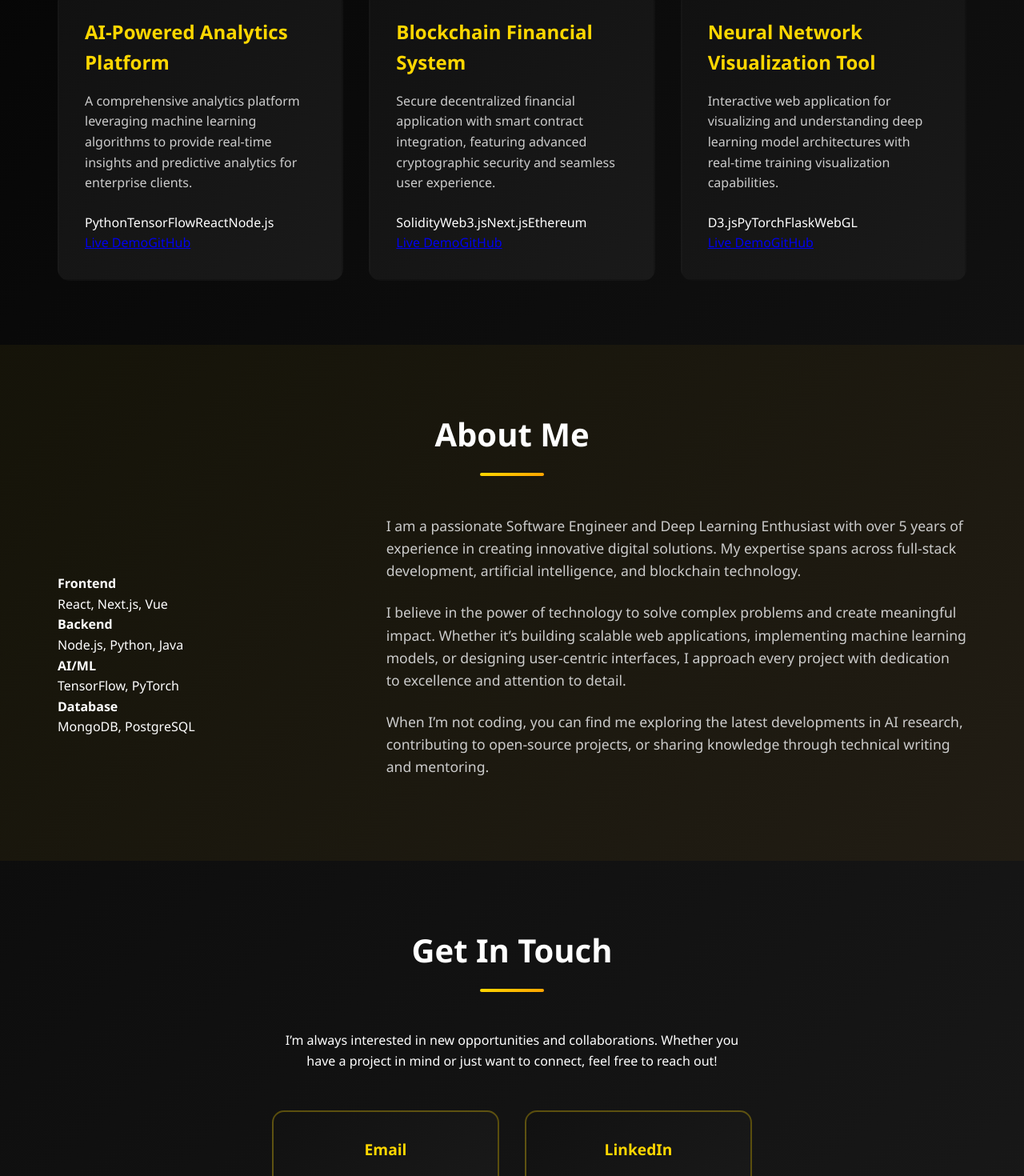
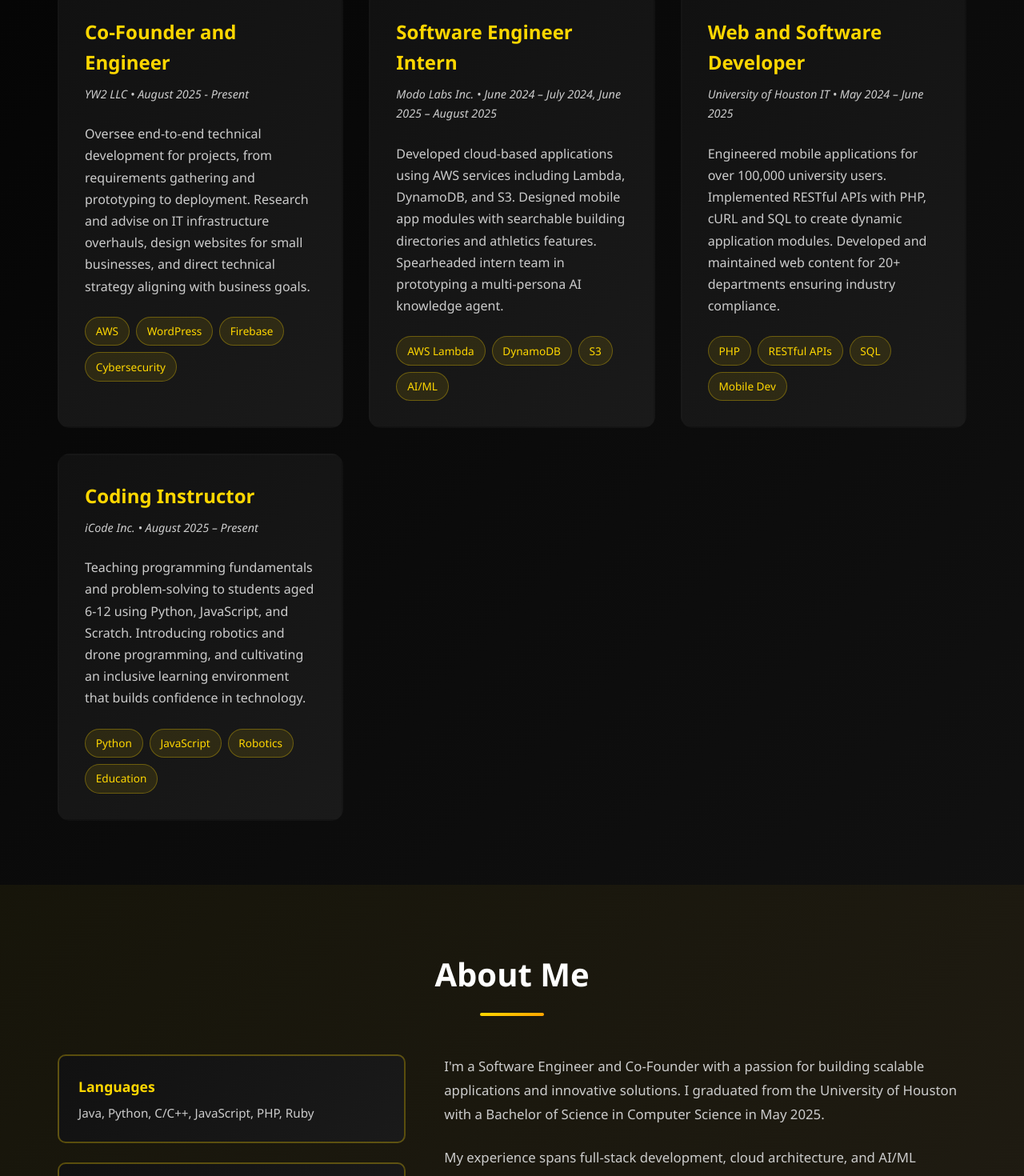
Before and after one commit to Redamere/vt, a Next.js app: page / in a window 1280 px wide. Shown: the part 1025-2495 px from the top of the page at 80% size. Built offline with nearby package versions, Linux system fonts and the light colour scheme.

Commit message:
updated experience and info

```diff
--- a/src/app/layout.tsx
+++ b/src/app/layout.tsx
@@ -1,10 +1,8 @@
 import '../styles.css';
-
 export const metadata = {
-  title: "Paolo's Portfolio",
-  description: "Professional portfolio of Paolo",
+  title: "Sean Paolo Banza - Portfolio",
+  description: "Software Engineer specializing in full-stack development, cloud solutions, and AI/ML",
 };
-
 export default function RootLayout({
   children,
 }: {
@@ -12,11 +10,7 @@
 }) {
   return (
     <html lang="en">
-      <head>
-        <meta charSet="UTF-8" />
-        <meta name="viewport" content="width=device-width, initial-scale=1.0" />
-        <link rel="icon" href="/favicon.ico" />
-      </head>
+      <head />
       <body>{children}</body>
     </html>
   );
--- a/src/app/page.tsx
+++ b/src/app/page.tsx
@@ -45,10 +45,10 @@
       {/* Navigation */}
       <nav className="navbar">
         <div className="nav-container">
-          <div className="logo">{"Paolo"}</div>
+          <div className="logo">{"Sean Paolo Banza"}</div>
           <div className="nav-links">
             <a href="#home">{"Home"}</a>
-            <a href="#projects">{"Projects"}</a>
+            <a href="#experience">{"Experience"}</a>
             <a href="#about">{"About"}</a>
             <a href="#contact">{"Contact"}</a>
           </div>
@@ -58,67 +58,72 @@
       {/* Hero Section */}
       <section id="home" className="hero">
         <div className="hero-content fade-in">
-          <h1>{"Paolo's Portfolio"}</h1>
+          <h1>{"Sean Paolo Banza"}</h1>
           <p>
-            {"Crafting digital experiences with elegance and precision. Transforming ideas into impactful solutions through innovative technology and thoughtful design."}
+            {"Software Engineer and Co-Founder specializing in full-stack development, cloud solutions, and AI/ML. Building scalable applications and transforming ideas into impactful digital experiences."}
           </p>
-          <a href="#projects" className="cta-button">{"View My Work"}</a>
+          <a href="#experience" className="cta-button">{"View My Work"}</a>
         </div>
       </section>
 
-      {/* Projects Section */}
-      <section id="projects" className="section">
+      {/* Experience Section */}
+      <section id="experience" className="section">
         <div className="container">
-          <h2 className="section-title fade-in">{"Featured Projects"}</h2>
+          <h2 className="section-title fade-in">{"Experience"}</h2>
           <div className="project-grid">
             <div className="project-card fade-in">
-              <h3>{"AI-Powered Analytics Platform"}</h3>
+              <h3>{"Co-Founder and Engineer"}</h3>
+              <p className="company-info">{"YW2 LLC • August 2025 - Present"}</p>
               <p>
-                {"A comprehensive analytics platform leveraging machine learning algorithms to provide real-time insights and predictive analytics for enterprise clients."}
+                {"Oversee end-to-end technical development for projects, from requirements gathering and prototyping to deployment. Research and advise on IT infrastructure overhauls, design websites for small businesses, and direct technical strategy aligning with business goals."}
               </p>
               <div className="project-tech">
-                <span className="tech-tag">{"Python"}</span>
-                <span className="tech-tag">{"TensorFlow"}</span>
-                <span className="tech-tag">{"React"}</span>
-                <span className="tech-tag">{"Node.js"}</span>
-              </div>
-              <div className="project-links">
-                <a href="#">{"Live Demo"}</a>
-                <a href="#">{"GitHub"}</a>
+                <span className="tech-tag">{"AWS"}</span>
+                <span className="tech-tag">{"WordPress"}</span>
+                <span className="tech-tag">{"Firebase"}</span>
+                <span className="tech-tag">{"Cybersecurity"}</span>
               </div>
             </div>
 
             <div className="project-card fade-in">
-              <h3>{"Blockchain Financial System"}</h3>
+              <h3>{"Software Engineer Intern"}</h3>
+              <p className="company-info">{"Modo Labs Inc. • June 2024 – July 2024, June 2025 – August 2025"}</p>
               <p>
-                {"Secure decentralized financial application with smart contract integration, featuring advanced cryptographic security and seamless user experience."}
+                {"Developed cloud-based applications using AWS services including Lambda, DynamoDB, and S3. Designed mobile app modules with searchable building directories and athletics features. Spearheaded intern team in prototyping a multi-persona AI knowledge agent."}
               </p>
               <div className="project-tech">
-                <span className="tech-tag">{"Solidity"}</span>
-                <span className="tech-tag">{"Web3.js"}</span>
-                <span className="tech-tag">{"Next.js"}</span>
-                <span className="tech-tag">{"Ethereum"}</span>
-              </div>
-              <div className="project-links">
-                <a href="#">{"Live Demo"}</a>
-                <a href="#">{"GitHub"}</a>
+                <span className="tech-tag">{"AWS Lambda"}</span>
+                <span className="tech-tag">{"DynamoDB"}</span>
+                <span className="tech-tag">{"S3"}</span>
+                <span className="tech-tag">{"AI/ML"}</span>
               </div>
             </div>
 
             <div className="project-card fade-in">
-              <h3>{"Neural Network Visualization Tool"}</h3>
+              <h3>{"Web and Software Developer"}</h3>
+              <p className="company-info">{"University of Houston IT • May 2024 – June 2025"}</p>
               <p>
-                {"Interactive web application for visualizing and understanding deep learning model architectures with real-time training visualization capabilities."}
+                {"Engineered mobile applications for over 100,000 university users. Implemented RESTful APIs with PHP, cURL and SQL to create dynamic application modules. Developed and maintained web content for 20+ departments ensuring industry compliance."}
               </p>
               <div className="project-tech">
-                <span className="tech-tag">{"D3.js"}</span>
-                <span className="tech-tag">{"PyTorch"}</span>
-                <span className="tech-tag">{"Flask"}</span>
-                <span className="tech-tag">{"WebGL"}</span>
+                <span className="tech-tag">{"PHP"}</span>
+                <span className="tech-tag">{"RESTful APIs"}</span>
+                <span className="tech-tag">{"SQL"}</span>
+                <span className="tech-tag">{"Mobile Dev"}</span>
               </div>
-              <div className="project-links">
-                <a href="#">{"Live Demo"}</a>
-                <a href="#">{"GitHub"}</a>
+            </div>
+
+            <div className="project-card fade-in">
+              <h3>{"Coding Instructor"}</h3>
+              <p className="company-info">{"iCode Inc. • August 2025 – Present"}</p>
+              <p>
+                {"Teaching programming fundamentals and problem-solving to students aged 6-12 using Python, JavaScript, and Scratch. Introducing robotics and drone programming, and cultivating an inclusive learning environment that builds confidence in technology."}
+              </p>
+              <div className="project-tech">
+                <span className="tech-tag">{"Python"}</span>
+                <span className="tech-tag">{"JavaScript"}</span>
+                <span className="tech-tag">{"Robotics"}</span>
+                <span className="tech-tag">{"Education"}</span>
               </div>
             </div>
           </div>
@@ -133,32 +138,43 @@
             <div className="about-image">
               <div className="skills-grid">
                 <div className="skill-item">
-                  <h4>{"Frontend"}</h4>
-                  <p>{"React, Next.js, Vue"}</p>
+                  <h4>{"Languages"}</h4>
+                  <p>{"Java, Python, C/C++, JavaScript, PHP, Ruby"}</p>
                 </div>
                 <div className="skill-item">
-                  <h4>{"Backend"}</h4>
-                  <p>{"Node.js, Python, Java"}</p>
+                  <h4>{"Frameworks"}</h4>
+                  <p>{"MERN, LAMP, Ruby On Rails, ASP.net"}</p>
                 </div>
                 <div className="skill-item">
-                  <h4>{"AI/ML"}</h4>
-                  <p>{"TensorFlow, PyTorch"}</p>
+                  <h4>{"Cloud & Tools"}</h4>
+                  <p>{"AWS, Azure, Docker, Git"}</p>
                 </div>
                 <div className="skill-item">
-                  <h4>{"Database"}</h4>
-                  <p>{"MongoDB, PostgreSQL"}</p>
+                  <h4>{"Databases"}</h4>
+                  <p>{"PostgreSQL, MongoDB, DynamoDB"}</p>
+                </div>
+                <div className="skill-item">
+                  <h4>{"AI/ML Libraries"}</h4>
+                  <p>{"TensorFlow, PyTorch, Keras"}</p>
+                </div>
+                <div className="skill-item">
+                  <h4>{"Data Science"}</h4>
+                  <p>{"Pandas, NumPy, Matplotlib, Rasterio"}</p>
                 </div>
               </div>
             </div>
             <div className="about-text">
               <p>
-                {"I am a passionate Software Engineer and Deep Learning Enthusiast with over 5 years of experience in creating innovative digital solutions. My expertise spans across full-stack development, artificial intelligence, and blockchain technology."}
+                {"I'm a Software Engineer and Co-Founder with a passion for building scalable applications and innovative solutions. I graduated from the University of Houston with a Bachelor of Science in Computer Science in May 2025."}
               </p>
               <p>
-                {"I believe in the power of technology to solve complex problems and create meaningful impact. Whether it’s building scalable web applications, implementing machine learning models, or designing user-centric interfaces, I approach every project with dedication to excellence and attention to detail."}
+                {"My experience spans full-stack development, cloud architecture, and AI/ML implementations. I've worked on applications serving over 100,000 users, developed cloud-based solutions using AWS services, and led teams in prototyping intelligent systems."}
               </p>
               <p>
-                {"When I’m not coding, you can find me exploring the latest developments in AI research, contributing to open-source projects, or sharing knowledge through technical writing and mentoring."}
+                {"As a co-founder of YW2 LLC, I oversee technical strategy and development, helping clients modernize their infrastructure and build their digital presence. I'm also passionate about education, teaching the next generation of programmers through hands-on robotics and coding instruction."}
+              </p>
+              <p>
+                {"I believe in creating technology that makes a real impact—whether it's improving efficiency for businesses, enhancing user experiences, or inspiring young minds to explore the world of programming."}
               </p>
             </div>
           </div>
@@ -171,20 +187,24 @@
           <h2 className="section-title fade-in">{"Get In Touch"}</h2>
           <div className="contact-content fade-in">
             <p>
-              {"I’m always interested in new opportunities and collaborations. Whether you have a project in mind or just want to connect, feel free to reach out!"}
+              {"I'm always interested in new opportunities, collaborations, and conversations about technology. Whether you have a project in mind or just want to connect, feel free to reach out!"}
             </p>
             <div className="contact-info">
               <div className="contact-item">
                 <h4>{"Email"}</h4>
-                <a href="mailto:paolo@example.com">{"paolo@example.com"}</a>
+                <a href="mailto:seanpaolobanza@gmail.com">{"seanpaolobanza@gmail.com"}</a>
               </div>
               <div className="contact-item">
                 <h4>{"LinkedIn"}</h4>
-                <a href="https://linkedin.com/in/paolo" target="_blank">{"linkedin.com/in/paolo"}</a>
+                <a href="https://linkedin.com/in/sean-paolo-banza" target="_blank">{"linkedin.com/in/sean-paolo-banza"}</a>
               </div>
               <div className="contact-item">
                 <h4>{"GitHub"}</h4>
-                <a href="https://github.com/paolo" target="_blank">{"github.com/paolo"}</a>
+                <a href="https://github.com/Redamere" target="_blank">{"github.com/Redamere"}</a>
+              </div>
+              <div className="contact-item">
+                <h4>{"Phone"}</h4>
+                <a href="tel:832-670-2148">{"832-670-2148"}</a>
               </div>
             </div>
           </div>
@@ -194,7 +214,7 @@
       {/* Footer */}
       <footer className="footer">
         <div className="container">
-          <p>{"© 2025 Paolo. All Rights Reserved."}</p>
+          <p>{"© 2025 Sean Paolo Banza. All Rights Reserved."}</p>
         </div>
       </footer>
     </>
--- a/src/styles.css
+++ b/src/styles.css
@@ -40,7 +40,7 @@
 }
 
 .logo {
-    font-size: 2rem;
+    font-size: 1.5rem;
     font-weight: bold;
     background: linear-gradient(135deg, #FFD700, #FFA500);
     -webkit-background-clip: text;
@@ -115,7 +115,7 @@
     font-size: 1.2rem;
     color: #cccccc;
     margin-bottom: 2rem;
-    max-width: 600px;
+    max-width: 700px;
     margin-left: auto;
     margin-right: auto;
 }
@@ -159,7 +159,7 @@
     border-radius: 2px;
 }
 
-/* Projects Section */
+/* Projects/Experience Section */
 .project-grid {
     display: grid;
     grid-template-columns: repeat(auto-fit, minmax(350px, 1fr));
@@ -203,12 +203,36 @@
 .project-card h3 {
     color: #FFD700;
     font-size: 1.5rem;
+    margin-bottom: 0.5rem;
+}
+
+.company-info {
+    color: #999999;
+    font-size: 0.9rem;
     margin-bottom: 1rem;
+    font-style: italic;
 }
 
 .project-card p {
     color: #cccccc;
     margin-bottom: 1.5rem;
+    line-height: 1.7;
+}
+
+.project-tech {
+    display: flex;
+    flex-wrap: wrap;
+    gap: 0.5rem;
+    margin-top: 1rem;
+}
+
+.tech-tag {
+    background: rgba(255, 215, 0, 0.1);
+    color: #FFD700;
+    padding: 0.4rem 0.8rem;
+    border-radius: 20px;
+    font-size: 0.85rem;
+    border: 1px solid rgba(255, 215, 0, 0.3);
 }
 
 /* About Section */
@@ -218,27 +242,65 @@
 
 .about-content {
     display: grid;
-    grid-template-columns: 1fr 2fr;
+    grid-template-columns: 1fr 1.5fr;
     gap: 3rem;
-    align-items: center;
+    align-items: start;
+}
+
+.skills-grid {
+    display: grid;
+    grid-template-columns: 1fr;
+    gap: 1.5rem;
+}
+
+.skill-item {
+    background: linear-gradient(135deg, #111111, #1a1a1a);
+    border: 2px solid rgba(255, 215, 0, 0.3);
+    border-radius: 10px;
+    padding: 1.5rem;
+    transition: all 0.3s ease;
+}
+
+.skill-item:hover {
+    border-color: #FFD700;
+    transform: translateX(5px);
+}
+
+.skill-item h4 {
+    color: #FFD700;
+    margin-bottom: 0.5rem;
+    font-size: 1.1rem;
+}
+
+.skill-item p {
+    color: #cccccc;
+    font-size: 0.95rem;
+    line-height: 1.5;
 }
 
 .about-text p {
     color: #cccccc;
-    font-size: 1.1rem;
+    font-size: 1.05rem;
     margin-bottom: 1.5rem;
+    line-height: 1.8;
 }
 
 /* Contact Section */
 .contact-content {
-    max-width: 600px;
+    max-width: 800px;
     margin: 0 auto;
     text-align: center;
 }
 
+.contact-content > p {
+    color: #cccccc;
+    font-size: 1.1rem;
+    margin-bottom: 2rem;
+}
+
 .contact-info {
     display: grid;
-    grid-template-columns: repeat(auto-fit, minmax(250px, 1fr));
+    grid-template-columns: repeat(auto-fit, minmax(200px, 1fr));
     gap: 2rem;
     margin-top: 3rem;
 }
@@ -266,6 +328,7 @@
     color: #cccccc;
     text-decoration: none;
     transition: color 0.3s ease;
+    word-break: break-word;
 }
 
 .contact-item a:hover {
@@ -290,8 +353,18 @@
         font-size: 2.5rem;
     }
 
+    .hero-content p {
+        font-size: 1rem;
+        padding: 0 1rem;
+    }
+
+    .logo {
+        font-size: 1.2rem;
+    }
+
     .nav-links {
-        display: none;
+        gap: 1rem;
+        font-size: 0.9rem;
     }
 
     .about-content {
@@ -299,12 +372,24 @@
         text-align: center;
     }
 
+    .skills-grid {
+        grid-template-columns: repeat(auto-fit, minmax(250px, 1fr));
+    }
+
     .project-grid {
+        grid-template-columns: 1fr;
+    }
+
+    .contact-info {
         grid-template-columns: 1fr;
     }
 
     .container {
         padding: 0 1rem;
+    }
+
+    .section {
+        padding: 3rem 0;
     }
 }
 
```
